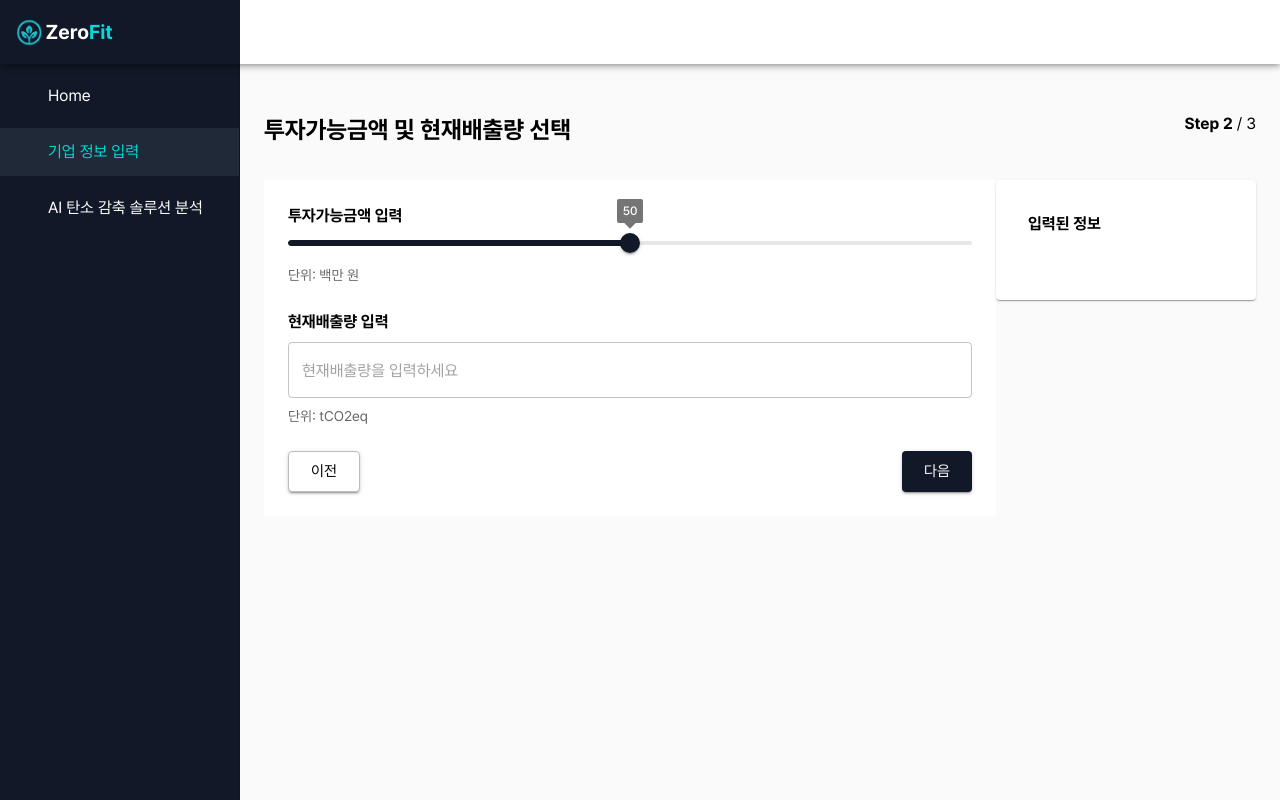
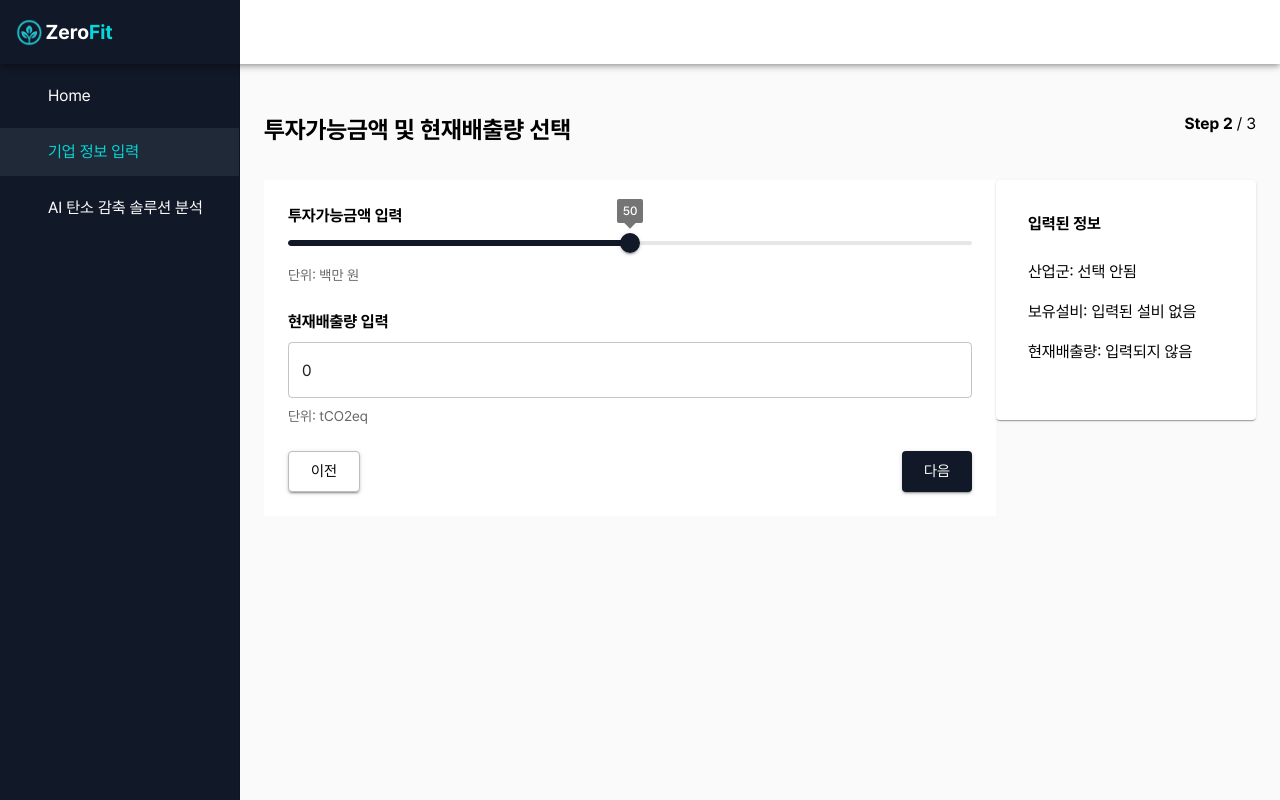
Before and after one commit to 2025-KGU-Capstone-Design/zerofit_frontend, a React (Vite) app: page /company-info/step2 in a window 1280 px wide. Built offline with nearby package versions, Linux system fonts and the light colour scheme; some icons are missing.

Commit message:
feat: 현재배출량 입력 시 InfoPreviewCard에 상태 표시 기능 추가

```diff
--- a/src/ui/pages/companyInputPage/common/InfoPreviewCard.tsx
+++ b/src/ui/pages/companyInputPage/common/InfoPreviewCard.tsx
@@ -10,6 +10,9 @@ const InfoPreviewCard = ({step}: InfoPreviewCardProps) => {
     const industry = useCompanyInputStore((state) => state.industry)
     const ownedFacilities = useCompanyInputStore(
         (state) => state.ownedFacilities
+    )
+    const currentEmission = useCompanyInputStore(
+        (state) => state.currentEmission
     )
 
     const facilitiesDisplay = useMemo(
@@ -41,6 +44,17 @@ const InfoPreviewCard = ({step}: InfoPreviewCardProps) => {
                             </Typography>
                         </>
                     )}
+
+                    {step >= 2 && (
+                        <>
+                            <Typography variant='body1' sx={{mb: 2}}>
+                                현재배출량:{' '}
+                                {currentEmission
+                                    ? `${currentEmission.toLocaleString()} tCO₂`
+                                    : '입력되지 않음'}
+                            </Typography>
+                        </>
+                    )}
                 </CardContent>
             </Card>
         </Stack>
--- a/src/ui/pages/companyInputPage/companyInputPage2/CompanyInputPage2.tsx
+++ b/src/ui/pages/companyInputPage/companyInputPage2/CompanyInputPage2.tsx
@@ -5,9 +5,16 @@ import StepHeader from '@/ui/pages/companyInputPage/common/StepHeader'
 import InfoPreviewCard from '@/ui/pages/companyInputPage/common/InfoPreviewCard'
 import BaseSliderInput from '@/ui/pages/companyInputPage/common/BaseSliderInput'
 import CommonInput from '@/ui/CommonInput'
+import useCompanyInputStore from '@/store/useCompanyInputStore'
 
 const CompanyInputPage2 = () => {
     const navigate = useNavigate()
+    const currentEmission = useCompanyInputStore(
+        (state) => state.currentEmission
+    )
+    const setCurrentEmission = useCompanyInputStore(
+        (state) => state.setCurrentEmission
+    )
     return (
         <Container sx={{mt: 14}}>
             <Stack spacing={4}>
@@ -30,6 +37,10 @@ const CompanyInputPage2 = () => {
                             unitLabel='단위: tCO2eq'
                             type='number'
                             disableNumberSpinner
+                            value={currentEmission}
+                            onChange={(e) =>
+                                setCurrentEmission(Number(e.target.value))
+                            }
                         />
                         <Stack direction='row' justifyContent='space-between'>
                             <Button
@@ -55,7 +66,7 @@ const CompanyInputPage2 = () => {
                             </Button>
                         </Stack>
                     </FormContainer>
-                    <InfoPreviewCard />
+                    <InfoPreviewCard step={2} />
                 </Stack>
             </Stack>
         </Container>
```
